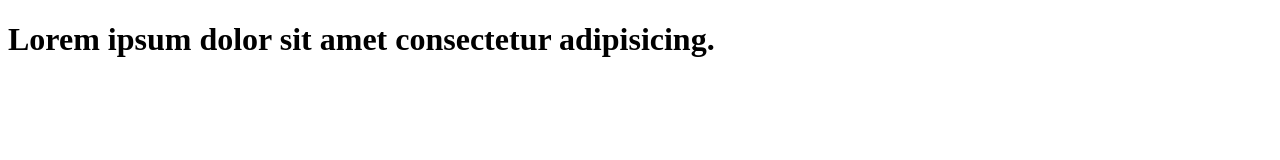
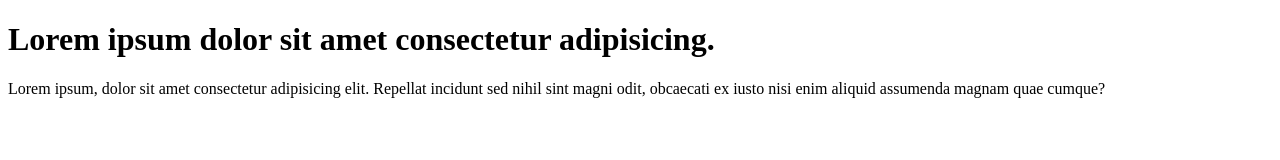
Before and after one commit to AntrikshGupta/learn-git, a plain HTML site: page index.html in a window 1280 px wide. Drawn offline with Linux system fonts and the light colour scheme.

Commit message:
update index

```diff
--- a/index.html
+++ b/index.html
@@ -7,5 +7,10 @@
   </head>
   <body>
     <h1>Lorem ipsum dolor sit amet consectetur adipisicing.</h1>
+    <p>
+      Lorem ipsum, dolor sit amet consectetur adipisicing elit. Repellat
+      incidunt sed nihil sint magni odit, obcaecati ex iusto nisi enim aliquid
+      assumenda magnam quae cumque?
+    </p>
   </body>
 </html>
```
